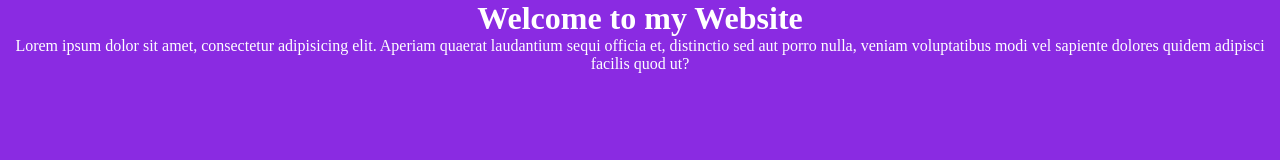
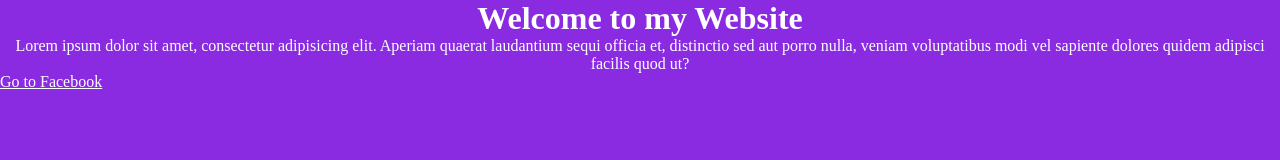
Before and after one commit to Godswill225-bi/myWeb, a plain HTML site: page index.html in a window 1280 px wide. Drawn offline with Linux system fonts and the light colour scheme.

Commit message:
my second smooth commit

```diff
--- a/index.html
+++ b/index.html
@@ -8,5 +8,6 @@
 <body>
     <h1>Welcome to my Website</h1>
     <p>Lorem ipsum dolor sit amet, consectetur adipisicing elit. Aperiam quaerat laudantium sequi officia et, distinctio sed aut porro nulla, veniam voluptatibus modi vel sapiente dolores quidem adipisci facilis quod ut?</p>
+    <a href="#" target="_blank" rel="noopener noreferrer">Go to Facebook</a>
 </body>
 </html>
```
Also changed, not shown: 1 other file.
